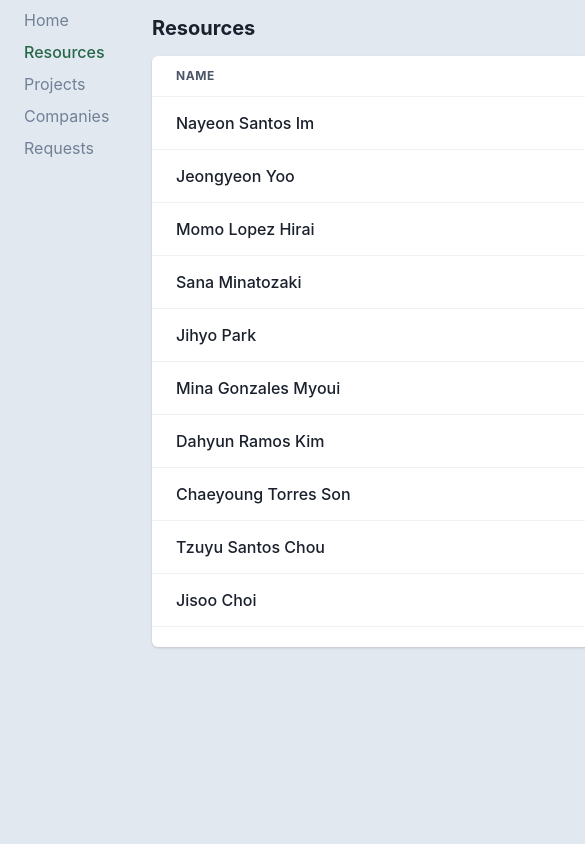
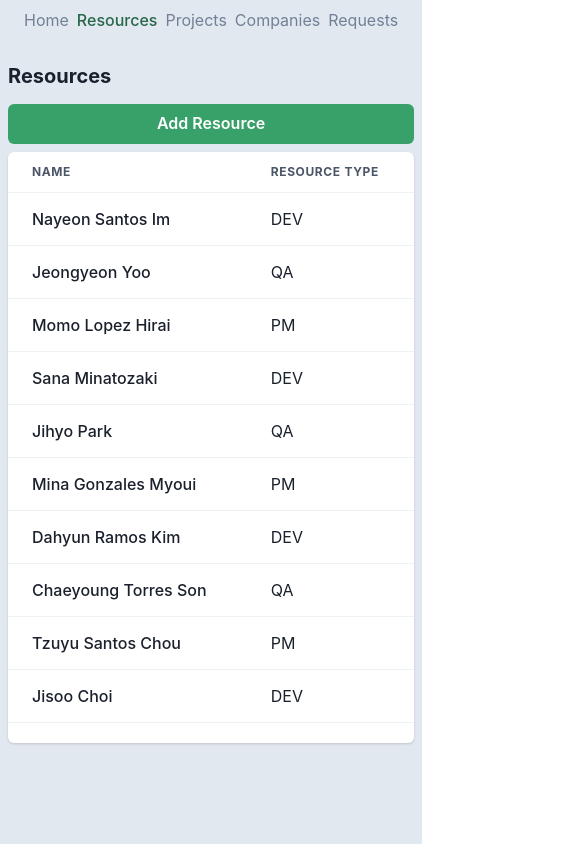
Before and after one commit to m-jimenez127/workshop, a React (Vite) app: page /resources in a window 390 px wide. Shown: the top 844 px of the page, 585 px wide, since content can reach past the window. Built offline with nearby package versions, Linux system fonts and the light colour scheme.

Commit message:
Responsive Resource and Projects

```diff
--- a/src/App.jsx
+++ b/src/App.jsx
@@ -1,4 +1,4 @@
-import { Box, ChakraProvider, Flex } from "@chakra-ui/react";
+import { ChakraProvider, Grid, GridItem } from "@chakra-ui/react";
 import { Outlet } from "react-router-dom";
 import theme from "./theme";
 import SideNav from "./components/SideNav";
@@ -6,12 +6,22 @@ import SideNav from "./components/SideNav";
 function App() {
   return (
     <ChakraProvider theme={theme}>
-      <Flex>
-        <SideNav />
-        <Box flexGrow={1}>
+      <Grid
+        w="full"
+        templateAreas={{
+          base: ` "sidenav"
+                  "content"`,
+          md: `"sidenav content"`,
+        }}
+        gridTemplateColumns={{ base: "1fr", md: "200px 1fr" }}
+      >
+        <GridItem area="sidenav">
+          <SideNav />
+        </GridItem>
+        <GridItem area="content">
           <Outlet />
-        </Box>
-      </Flex>
+        </GridItem>
+      </Grid>
     </ChakraProvider>
   );
 }
--- a/src/components/Projects/index.jsx
+++ b/src/components/Projects/index.jsx
@@ -13,8 +13,8 @@ import PropTypes from "prop-types";
 
 const Projects = ({ data = [] }) => {
   return (
-    <Box w="container.md" mx="auto">
-      <SimpleGrid columns={2} gap={4} w="full">
+    <Box w="full" maxW="container.md" mx="auto">
+      <SimpleGrid columns={[1, 1, 2]} gap={4} w="full">
         {data?.length > 0 &&
           data.map((project = {}, projectIndex) => {
             return (
--- a/src/components/SideNav/index.jsx
+++ b/src/components/SideNav/index.jsx
@@ -7,8 +7,11 @@ const SideNav = () => {
   const { pathname } = location;
 
   return (
-    <Container w={36}>
-      <Stack>
+    <Container mb={8}>
+      <Stack
+        flexDirection={["row", "row", "column"]}
+        justifyContent={["center", "center", "flex-start"]}
+      >
         {navRoutes.map((nav, navIndex) => (
           <Box key={`navigation-${navIndex}`}>
             <ChakraLink
--- a/src/pages/ProjectsPage/header.jsx
+++ b/src/pages/ProjectsPage/header.jsx
@@ -3,7 +3,7 @@ import { Link } from "react-router-dom";
 
 const Header = () => {
   return (
-    <HStack w="container.md" mx="auto">
+    <HStack w="full" maxW="container.md" mx="auto">
       <Heading size="md" textAlign="center">
         Projects
       </Heading>
--- a/src/pages/ResourcesPage/header.jsx
+++ b/src/pages/ResourcesPage/header.jsx
@@ -3,12 +3,22 @@ import { Link } from "react-router-dom";
 
 const Header = () => {
   return (
-    <HStack w="container.md" mx="auto">
-      <Heading size="md" textAlign="center">
-        Resources
-      </Heading>
+    <HStack
+      w="full"
+      mx="auto"
+      maxW="container.md"
+      flexDirection={{ base: "column", md: "row" }}
+      alignItems={{ base: "flex-start", md: "center" }}
+    >
+      <Heading size="md">Resources</Heading>
       <Spacer />
-      <Button as={Link} to="/resource/add" colorScheme="green">
+      <Button
+        as={Link}
+        to="/resource/add"
+        colorScheme="green"
+        data-test-id="add-resource"
+        w={["full", "full", "fit-content"]}
+      >
         Add Resource
       </Button>
     </HStack>
--- a/src/theme/styles.ts
+++ b/src/theme/styles.ts
@@ -2,10 +2,17 @@ import { mode } from "@chakra-ui/theme-tools";
 
 export const styles = {
   global: (props) => ({
-    "html, body": {
+    html: {
+      bg: mode(`gray.200`, `gray.800`)(props),
+      h: "100vh",
+      w: "100vw",
+
+      body: {
         bg: mode(`gray.200`, `gray.800`)(props),
         h: "fit-content",
         w: "fit-content",
+        overflow: "auto",
+
         "div#root": {
           bg: "transparent",
           w: "full",
@@ -15,6 +22,7 @@ export const styles = {
           p: [2, 2, 8],
         },
       },
+    },
   }),
 };
 
```
Lines whose indentation alone changed are shown as unchanged.
